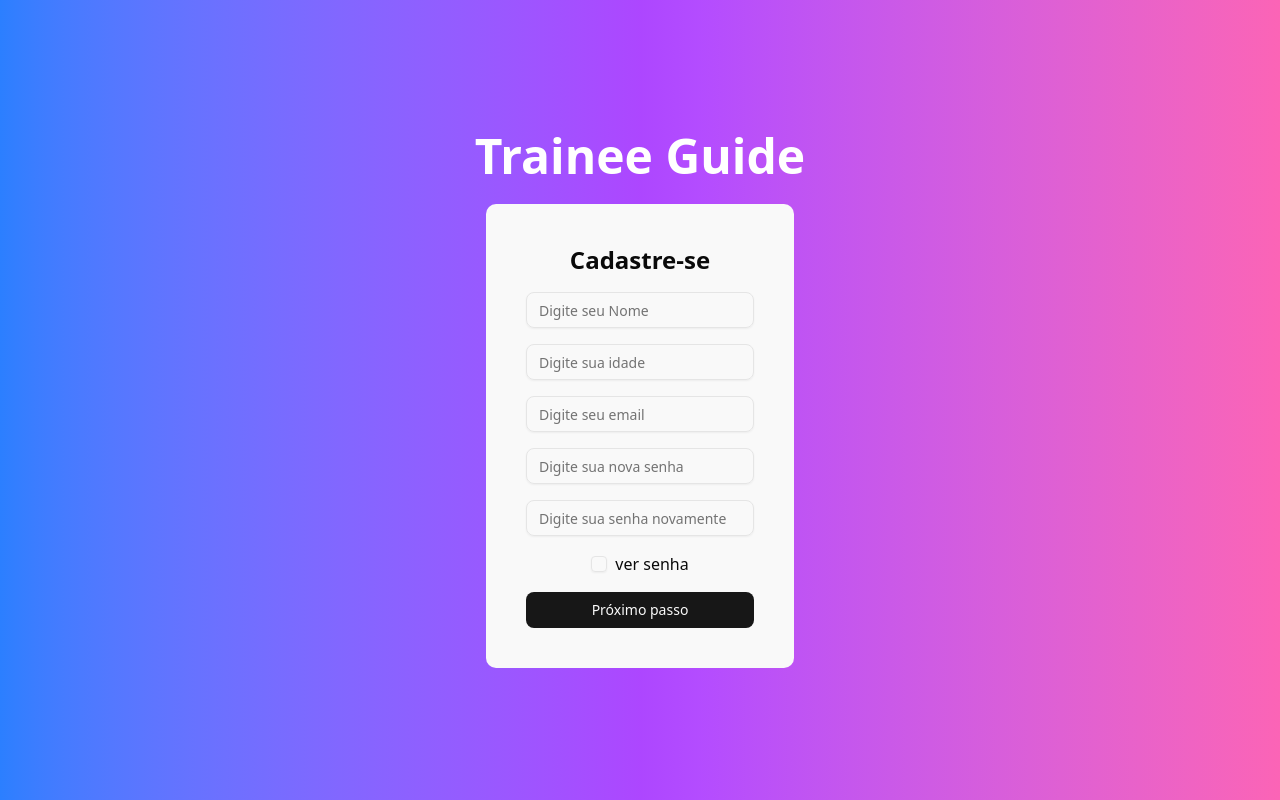
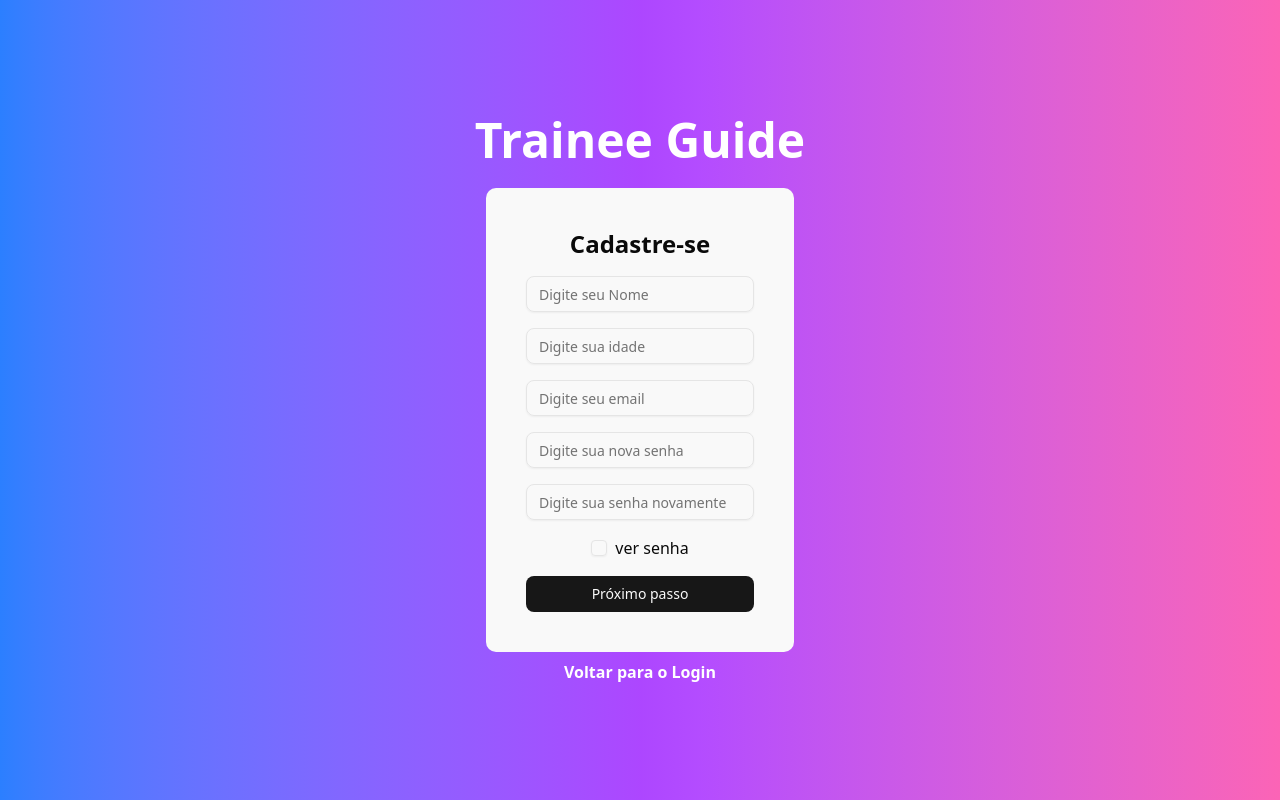
Before and after one commit to PedroMarchese01/trainer-guide, a Next.js app: page /signup in a window 1280 px wide. Built offline with nearby package versions, Linux system fonts and the light colour scheme.

Commit message:
Feat: adicionar voltar ao login

```diff
--- a/src/app/signup/formSing.tsx
+++ b/src/app/signup/formSing.tsx
@@ -13,6 +13,7 @@ import { Checkbox } from "../../components/ui/checkbox";
 import { Label } from "@radix-ui/react-label";
 import { stringify } from "querystring";
 import { useRouter } from "next/navigation";
+import Link from "next/link";
 
 
 export default function FormSign() {
@@ -133,6 +134,7 @@ export default function FormSign() {
 }
 
   return (
+    <>
     <div className="flex flex-col align-middle gap-4 bg-[#f9f9f9] p-10 rounded-lg">
 
         {steps == 0 && (
@@ -196,5 +198,6 @@ export default function FormSign() {
             </div>
         )}
     </div>
+        <Link className="flex justify-center cursor-pointer text-white mt-2 font-semibold" href = "/">Voltar para o Login</Link></>
   );
 }
```
